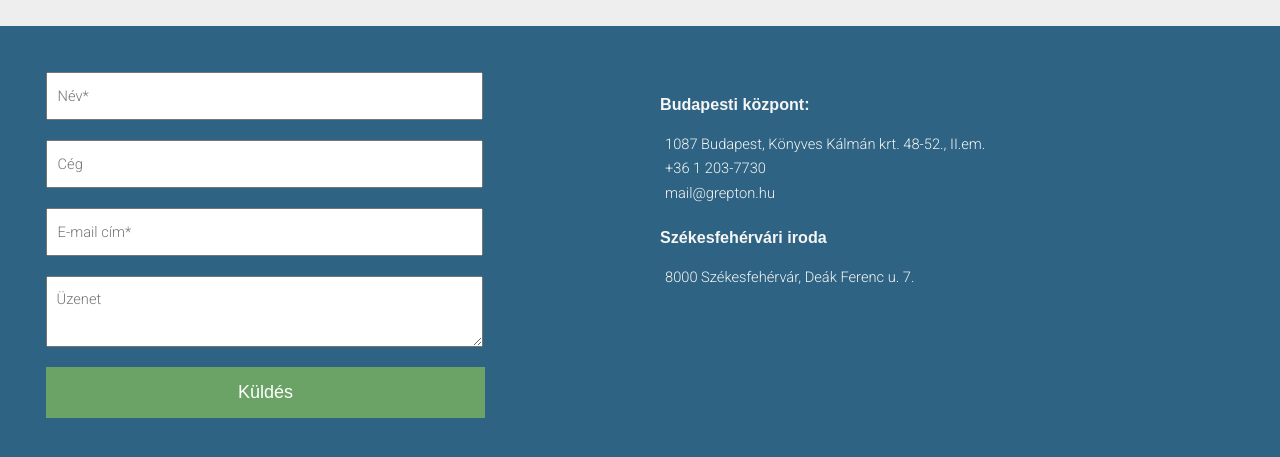
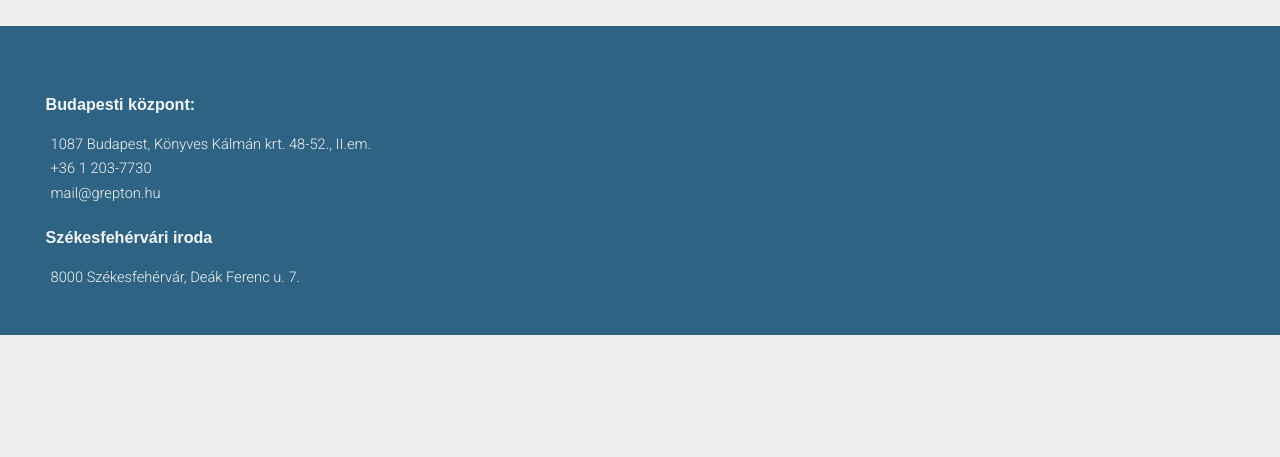
Before and after one commit to RichardSalz/grepteszt, a plain HTML site: page index.html in a window 1280 px wide. Shown: the part 4470-4927 px from the top of the page. After the commit the page ends 4805 px from the top, so only its background shows below. Drawn offline with Linux system fonts and the light colour scheme; a script that the page names is missing; a web font is replaced by a local one.

Commit message:
removed contact form

```diff
--- a/css/style.css
+++ b/css/style.css
@@ -1253,7 +1253,7 @@ select::-ms-expand {
 }
 .contactflex{
     flex-flow: column;
-    width: 50%;
+    width: 100%;
     padding: 10px;
     align-items: center;
     justify-content: center;
--- a/index.html
+++ b/index.html
@@ -370,7 +370,7 @@
             <h1>Kapcsolat</h1>
             <div id="contact">
 
-                <div class="contactflex">
+                <!--<div class="contactflex">
                     <form id="contactform">
                         <input type="text" placeholder="Név*"/>
                         <input placeholder="Cég" type="text"/>
@@ -378,7 +378,7 @@
                         <textarea placeholder="Üzenet"></textarea>
                     </form>
                     <button class="button contactbtn">Küldés</button>
-                </div>
+                </div>-->
                 <div id="contactpart" class="contactflex">
                     <h4>Budapesti központ:</h4>
                     <p>1087 Budapest, Könyves Kálmán krt. 48-52., II.em.</p>
```
